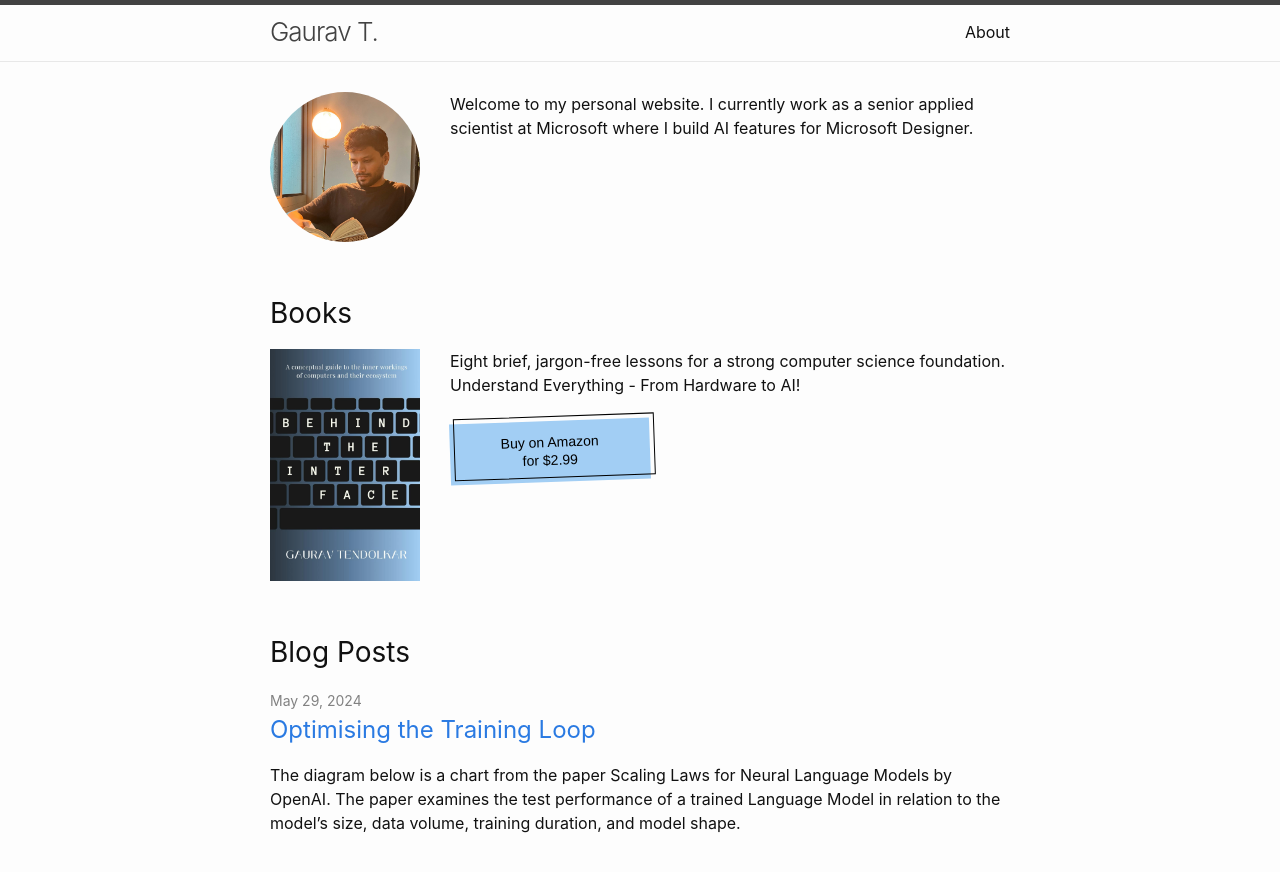
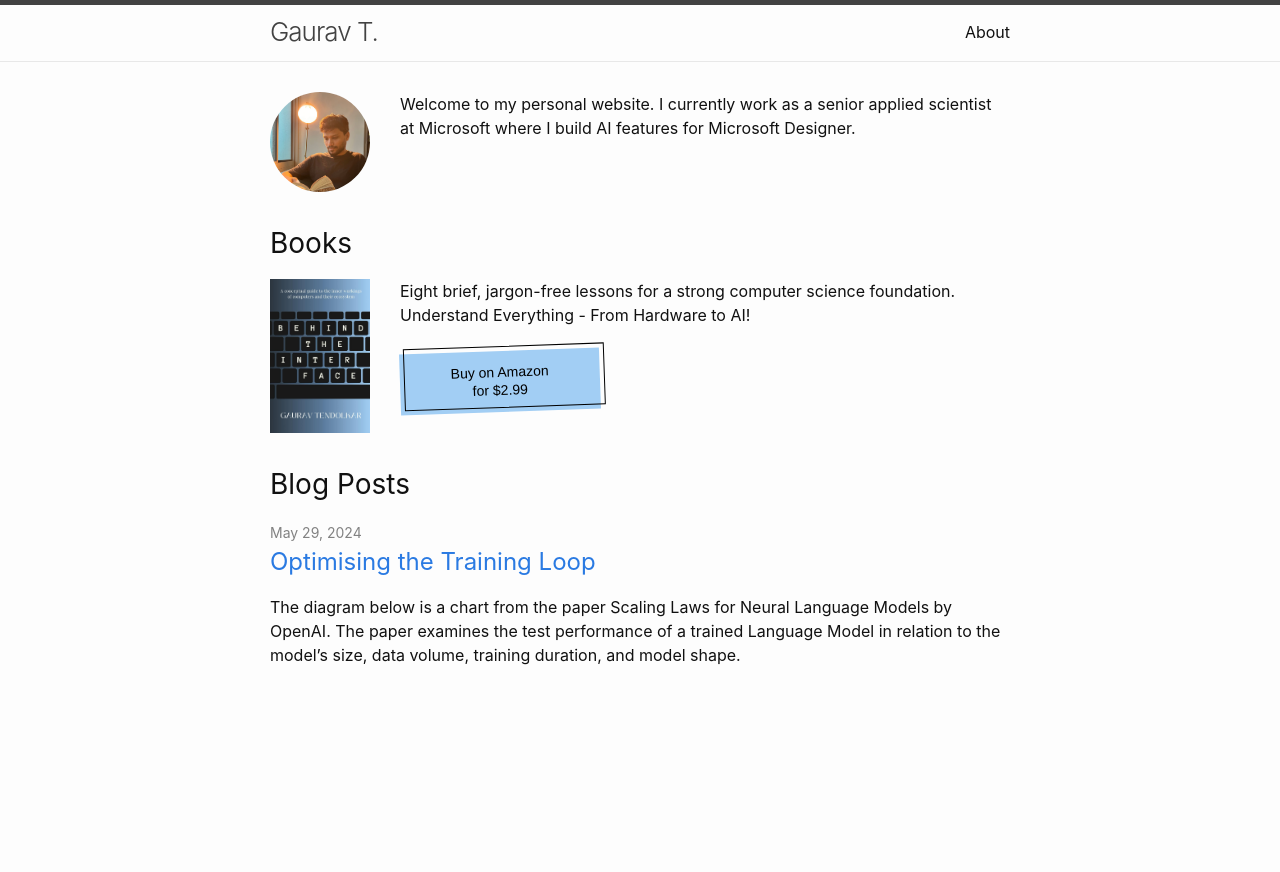
Before and after one commit to gauravtendolkar/gauravtendolkar.github.io, a Jekyll site: the page built from docs/index.markdown, in a window 1280 px wide. Shown: the top 872 px of the page. Built offline with Jekyll 4.4.1, drawn with Linux system fonts in a browser that asks for light colours.

Commit message:
test layout

```diff
--- a/docs/_layouts/home.html
+++ b/docs/_layouts/home.html
@@ -4,10 +4,10 @@ layout: default
 
 <div class="home">
   <div class="flex-container">
-    <div style="margin-right: 30px; min-width: 150px;">
+    <div style="margin-right: 30px; min-width: 100px;">
       <img
         src="/assets/images/pp.jpg"
-        style="border-radius: 50%; width: 150px; height: 150px"
+        style="border-radius: 50%; width: 100px; height: 100px"
       />
     </div>
     <div>
@@ -15,10 +15,10 @@ layout: default
       scientist at Microsoft where I build AI features for Microsoft Designer.
     </div>
   </div>
-  <h2 class="post-list-heading" style="margin-top: 50px">Books</h2>
+  <h2 class="post-list-heading" style="margin-top: 30px">Books</h2>
   <div class="flex-container">
-    <div style="margin-right: 30px; min-width: 150px;">
-      <img src="/assets/images/book.png" style="width: 150px" />
+    <div style="margin-right: 30px; min-width: 100px;">
+      <img src="/assets/images/book.png" style="width: 100px" />
     </div>
     <div>
       <div>
@@ -31,7 +31,7 @@ layout: default
   </div>
 
   {%- if site.posts.size > 0 -%}
-  <h2 class="post-list-heading" style="margin-top: 50px">
+  <h2 class="post-list-heading" style="margin-top: 30px">
     {{ page.list_title | default: "Blog Posts" }}
   </h2>
   <ul class="post-list">
--- a/docs/assets/main.scss
+++ b/docs/assets/main.scss
@@ -56,5 +56,6 @@
   .action-button {
     padding: .75rem 3rem;
     font-size: 14px;
+    max-width: 90%;
   }
 }
```
